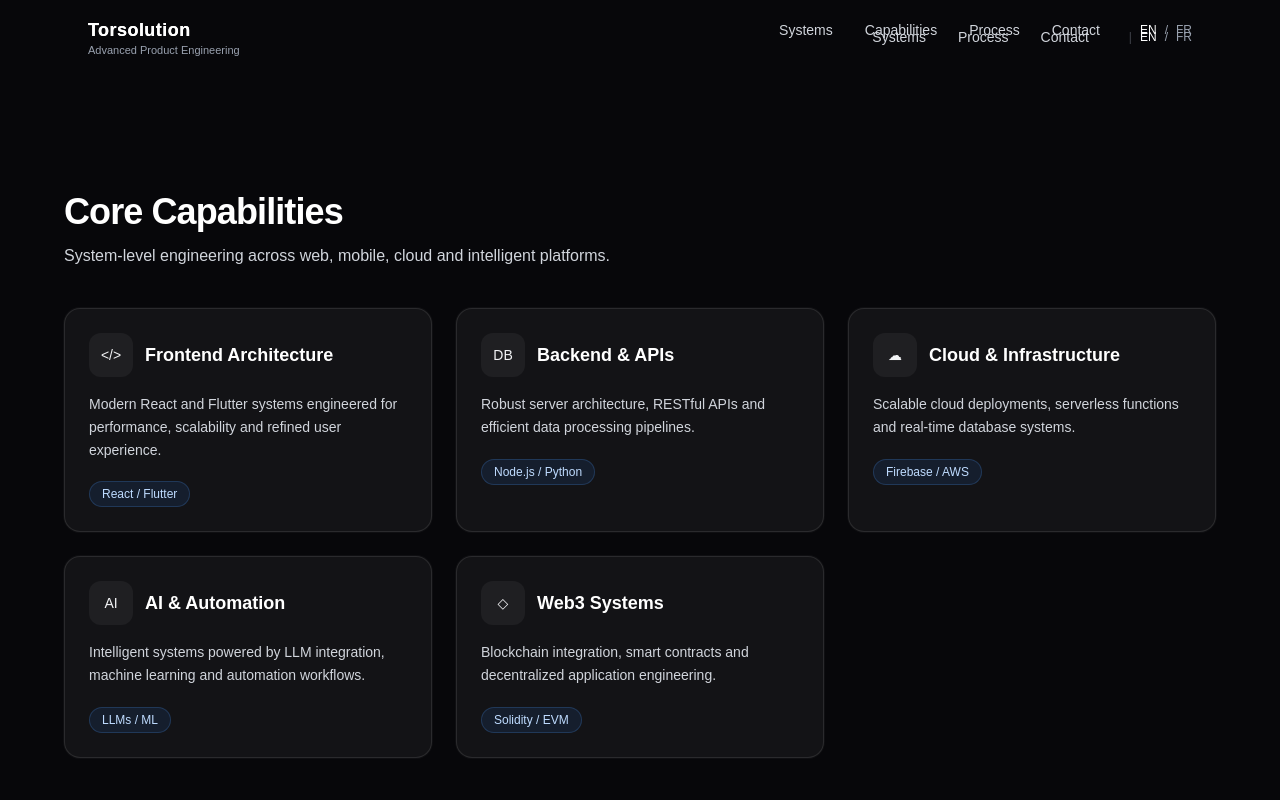
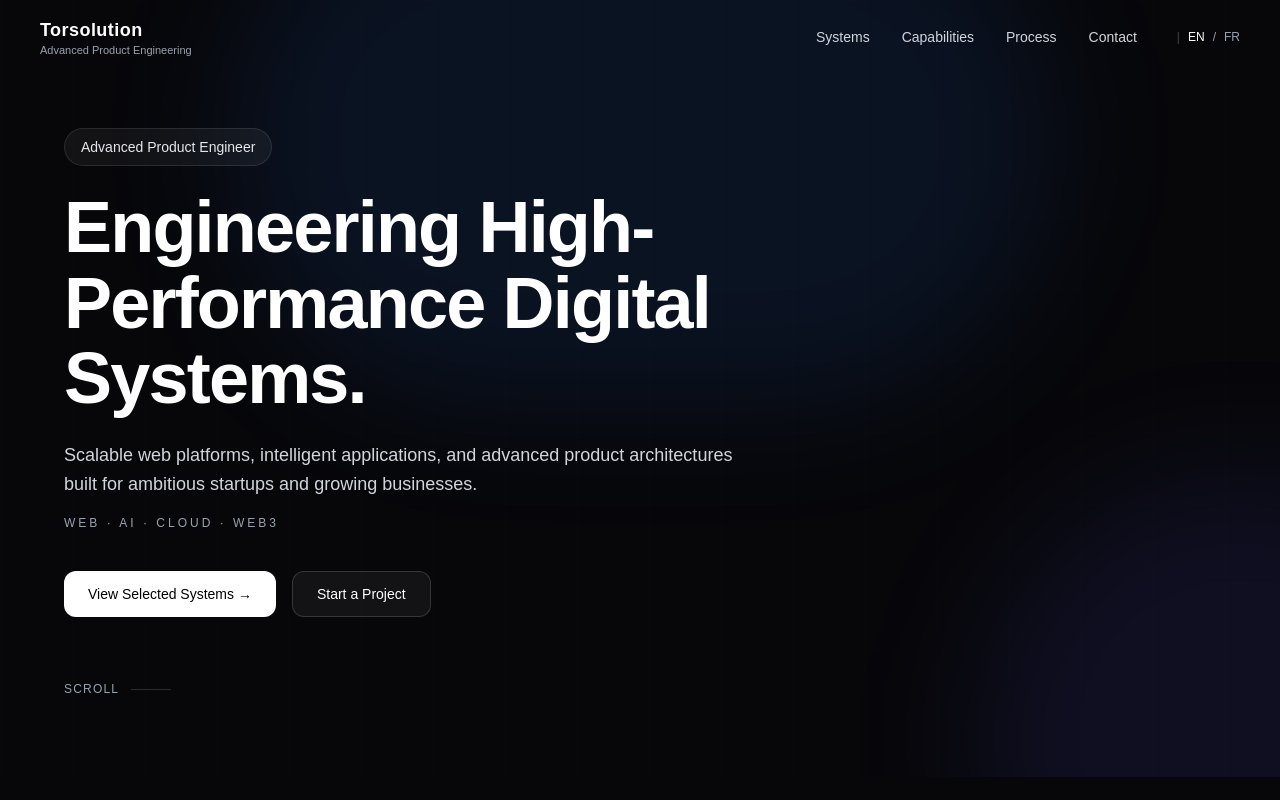
Before and after one commit to Soulamin47/torsolution, a Next.js app: page / in a window 1280 px wide. Shown: the top 800 px of the page. Built offline with nearby package versions, Linux system fonts and the light colour scheme.

Commit message:
Fix navbar + restore hero

```diff
--- a/app/components/Hero.tsx
+++ b/app/components/Hero.tsx
@@ -1,154 +1,97 @@
 "use client";
 
-import { useEffect, useState } from "react";
+import { motion } from "framer-motion";
 import { useLang } from "@/app/providers/LangProvider";
+import { translations } from "@/lib/translations";
 
-export default function Navbar() {
-  const [scrolled, setScrolled] = useState(false);
-  const [open, setOpen] = useState(false);
-  const { lang, setLang } = useLang();
+export default function Hero() {
+  const { lang } = useLang();
+  const t = translations[lang];
 
-  useEffect(() => {
-    const handleScroll = () => setScrolled(window.scrollY > 20);
-    window.addEventListener("scroll", handleScroll);
-    return () => window.removeEventListener("scroll", handleScroll);
-  }, []);
-
-  // lock scroll when menu open
-  useEffect(() => {
-    document.body.style.overflow = open ? "hidden" : "";
-    return () => {
-      document.body.style.overflow = "";
-    };
-  }, [open]);
-
-  const Item = ({
-    href,
-    label,
-  }: {
-    href: string;
-    label: string;
-  }) => (
-    <a
-      href={href}
-      onClick={() => setOpen(false)}
-      className="rounded-xl border border-white/10 bg-white/5 px-4 py-3 text-sm text-gray-200 hover:bg-white/10 transition"
-    >
-      {label}
-    </a>
-  );
+  const badge =
+    lang === "en" ? "Advanced Product Engineer" : "Ingénieur Produit Avancé";
 
   return (
-    <nav
-      className={`fixed top-0 left-0 w-full z-50 transition-all duration-300 ${
-        scrolled || open
-          ? "backdrop-blur-md bg-black/50 border-b border-white/10"
-          : "bg-transparent"
-      }`}
-    >
-      <div className="mx-auto max-w-6xl px-6 py-4 flex items-center justify-between">
-        {/* Brand */}
-        <div className="text-lg font-semibold tracking-wide">Torsolution</div>
+    <section className="relative overflow-hidden px-8 pt-32 pb-20">
+      {/* subtle background glow */}
+      <div className="pointer-events-none absolute inset-0">
+        <div className="absolute left-1/2 top-[-120px] h-[520px] w-[820px] -translate-x-1/2 rounded-full bg-blue-500/10 blur-3xl" />
+        <div className="absolute right-[-220px] bottom-[-220px] h-[520px] w-[520px] rounded-full bg-indigo-500/10 blur-3xl" />
+      </div>
 
-        {/* Desktop */}
-        <div className="hidden md:flex items-center gap-8 text-sm text-gray-300">
-          <a href="#systems" className="hover:text-white transition">
-            {lang === "en" ? "Systems" : "Systèmes"}
-          </a>
-          <a href="#capabilities" className="hover:text-white transition">
-            {lang === "en" ? "Capabilities" : "Compétences"}
-          </a>
-          <a href="#process" className="hover:text-white transition">
-            {lang === "en" ? "Process" : "Processus"}
-          </a>
-          <a href="#contact" className="hover:text-white transition">
-            {lang === "en" ? "Contact" : "Contact"}
+      {/* subtle grid */}
+      <div className="pointer-events-none absolute inset-0 opacity-[0.07]">
+        <div className="absolute inset-0 bg-[linear-gradient(to_right,rgba(255,255,255,0.06)_1px,transparent_1px),linear-gradient(to_bottom,rgba(255,255,255,0.06)_1px,transparent_1px)] bg-[size:72px_72px]" />
+      </div>
+
+      <div className="relative mx-auto max-w-6xl">
+        {/* badge */}
+        <motion.div
+          initial={{ opacity: 0, y: 10 }}
+          animate={{ opacity: 1, y: 0 }}
+          transition={{ duration: 0.5 }}
+          className="inline-flex items-center rounded-full border border-white/10 bg-white/5 px-4 py-2 text-sm text-gray-200"
+        >
+          {badge}
+        </motion.div>
+
+        {/* title */}
+        <motion.h1
+          initial={{ opacity: 0, y: 14 }}
+          animate={{ opacity: 1, y: 0 }}
+          transition={{ duration: 0.55, delay: 0.05 }}
+          className="mt-6 max-w-4xl text-5xl font-semibold leading-[1.05] tracking-tight sm:text-6xl md:text-7xl"
+        >
+          {t.heroTitle}
+        </motion.h1>
+
+        {/* subtitle */}
+        <motion.p
+          initial={{ opacity: 0, y: 14 }}
+          animate={{ opacity: 1, y: 0 }}
+          transition={{ duration: 0.55, delay: 0.1 }}
+          className="mt-6 max-w-2xl text-base leading-relaxed text-gray-300 sm:text-lg"
+        >
+          {t.heroSubtitle}
+        </motion.p>
+
+        <motion.p
+          initial={{ opacity: 0, y: 14 }}
+          animate={{ opacity: 1, y: 0 }}
+          transition={{ duration: 0.55, delay: 0.12 }}
+          className="mt-4 text-xs uppercase tracking-[0.25em] text-gray-400"
+        >
+          Web · AI · Cloud · Web3
+        </motion.p>
+
+        {/* CTAs */}
+        <motion.div
+          initial={{ opacity: 0, y: 14 }}
+          animate={{ opacity: 1, y: 0 }}
+          transition={{ duration: 0.55, delay: 0.15 }}
+          className="mt-10 flex flex-wrap gap-4"
+        >
+          <a
+            href="#systems"
+            className="inline-flex items-center justify-center rounded-xl bg-white px-6 py-3 text-sm font-medium text-black transition hover:bg-white/90"
+          >
+            {t.viewSystems} →
           </a>
 
-          <div className="flex items-center gap-2 text-xs text-gray-400 ml-2">
-            <button
-              onClick={() => setLang("en")}
-              className={lang === "en" ? "text-white" : "hover:text-white"}
-            >
-              EN
-            </button>
-            <span>/</span>
-            <button
-              onClick={() => setLang("fr")}
-              className={lang === "fr" ? "text-white" : "hover:text-white"}
-            >
-              FR
-            </button>
-          </div>
-        </div>
+          <a
+            href="#contact"
+            className="inline-flex items-center justify-center rounded-xl border border-white/15 bg-white/5 px-6 py-3 text-sm font-medium text-white transition hover:bg-white/10"
+          >
+            {t.startProject}
+          </a>
+        </motion.div>
 
-        {/* Mobile right */}
-        <div className="md:hidden flex items-center gap-3">
-          <div className="flex items-center gap-2 text-xs text-gray-400">
-            <button
-              onClick={() => setLang("en")}
-              className={lang === "en" ? "text-white" : "hover:text-white"}
-            >
-              EN
-            </button>
-            <span>/</span>
-            <button
-              onClick={() => setLang("fr")}
-              className={lang === "fr" ? "text-white" : "hover:text-white"}
-            >
-              FR
-            </button>
-          </div>
-
-          <button
-            onClick={() => setOpen((v) => !v)}
-            className="grid h-10 w-10 place-items-center rounded-xl border border-white/10 bg-white/5 text-white hover:bg-white/10 transition"
-            aria-label="Open menu"
-          >
-            {open ? "✕" : "☰"}
-          </button>
+        {/* scroll hint */}
+        <div className="mt-16 flex items-center gap-3 text-xs uppercase tracking-widest text-gray-400">
+          <span>{lang === "en" ? "Scroll" : "Défiler"}</span>
+          <span className="inline-block h-px w-10 bg-white/15" />
         </div>
       </div>
-
-      {/* Mobile overlay */}
-      {open && (
-        <div className="md:hidden fixed inset-0 top-[64px] bg-black/70 backdrop-blur-sm">
-          <div className="mx-auto max-w-6xl px-6 py-6">
-            <div className="rounded-2xl border border-white/10 bg-black/60 p-4 space-y-3">
-              <Item
-                href="#systems"
-                label={lang === "en" ? "Systems" : "Systèmes"}
-              />
-              <Item
-                href="#capabilities"
-                label={lang === "en" ? "Capabilities" : "Compétences"}
-              />
-              <Item
-                href="#process"
-                label={lang === "en" ? "Process" : "Processus"}
-              />
-              <Item
-                href="#contact"
-                label={lang === "en" ? "Contact" : "Contact"}
-              />
-            </div>
-
-            <div className="mt-4 text-xs text-gray-400">
-              {lang === "en"
-                ? "Tip: tap outside to close."
-                : "Astuce : touche l’extérieur pour fermer."}
-            </div>
-
-            {/* click outside */}
-            <button
-              onClick={() => setOpen(false)}
-              className="fixed inset-0 top-[64px] w-full h-full"
-              aria-label="Close menu"
-              style={{ background: "transparent" }}
-            />
-          </div>
-        </div>
-      )}
-    </nav>
+    </section>
   );
 }
--- a/app/components/Navbar.tsx
+++ b/app/components/Navbar.tsx
@@ -46,10 +46,15 @@ export default function Navbar() {
           : "bg-transparent"
       }`}
     >
-      <div className="mx-auto max-w-6xl px-6 py-4 flex items-center justify-between">
-        {/* Brand LEFT (restored) */}
-        <a href="#" className="flex flex-col leading-tight">
-          <span className="text-lg font-semibold tracking-wide">Torsolution</span>
+      {/* FULL WIDTH BAR */}
+      <div className="w-full px-6 sm:px-10 py-4">
+        {/* Wide container (better desktop alignment) */}
+        <div className="mx-auto max-w-7xl flex items-center justify-between">
+          {/* Brand (go back to the real top) */}
+          <a href="#top" className="flex flex-col leading-tight">
+            <span className="text-lg font-semibold tracking-wide">
+              Torsolution
+            </span>
             <span className="text-[11px] text-gray-400">
               Advanced Product Engineering
             </span>
@@ -58,6 +63,10 @@ export default function Navbar() {
           {/* Desktop */}
           <div className="hidden md:flex items-center gap-8 text-sm text-gray-300">
             <NavLink href="#systems" label={lang === "en" ? "Systems" : "Systèmes"} />
+            <NavLink
+              href="#capabilities"
+              label={lang === "en" ? "Capabilities" : "Compétences"}
+            />
             <NavLink
               href="#process"
               label={lang === "en" ? "Process" : "Processus"}
@@ -109,15 +118,24 @@ export default function Navbar() {
             </button>
           </div>
         </div>
+      </div>
 
-      {/* Mobile menu (full screen overlay, clean) */}
+      {/* Mobile overlay menu */}
       {open && (
         <div className="fixed inset-0 z-40 bg-black/70 backdrop-blur-sm md:hidden">
-          <div className="pt-[72px] px-6">
-            <div className="rounded-2xl border border-white/10 bg-black/60 p-4 space-y-3">
+          {/* click outside closes */}
+          <div className="absolute inset-0" onClick={() => setOpen(false)} />
+
+          {/* menu content ABOVE overlay */}
+          <div className="relative z-10 pt-[84px] px-6">
+            <div className="mx-auto max-w-7xl rounded-2xl border border-white/10 bg-black/60 p-4 space-y-3">
               <MobileItem
                 href="#systems"
                 label={lang === "en" ? "Systems" : "Systèmes"}
+              />
+              <MobileItem
+                href="#capabilities"
+                label={lang === "en" ? "Capabilities" : "Compétences"}
               />
               <MobileItem
                 href="#process"
@@ -125,15 +143,13 @@ export default function Navbar() {
               />
               <MobileItem href="#contact" label="Contact" />
             </div>
+
+            <div className="mx-auto max-w-7xl mt-3 text-xs text-gray-400">
+              {lang === "en"
+                ? "Tip: tap outside to close."
+                : "Astuce : touche l’extérieur pour fermer."}
             </div>
-
-          {/* click outside closes */}
-          <button
-            onClick={() => setOpen(false)}
-            className="absolute inset-0"
-            aria-label="Close"
-            style={{ background: "transparent" }}
-          />
+          </div>
         </div>
       )}
     </nav>
--- a/app/page.tsx
+++ b/app/page.tsx
@@ -9,9 +9,12 @@ import SeoSync from "./components/SeoSync";
 
 export default function Home() {
   return (
-    <main className="min-h-screen bg-[#07070A] text-white pt-28">
+    <main className="min-h-screen bg-[#07070A] text-white">
+      <SeoSync />
+      {/* Anchor used by the brand link to always bring users back to the top */}
+      <div id="top" />
+
       <Navbar />
-      <SeoSync />
       <Hero />
       <Capabilities />
       <Systems />
```
Also changed, not shown: 1 other file (tests, documents, lock files or other folders). Lines whose indentation alone changed are shown as unchanged.
